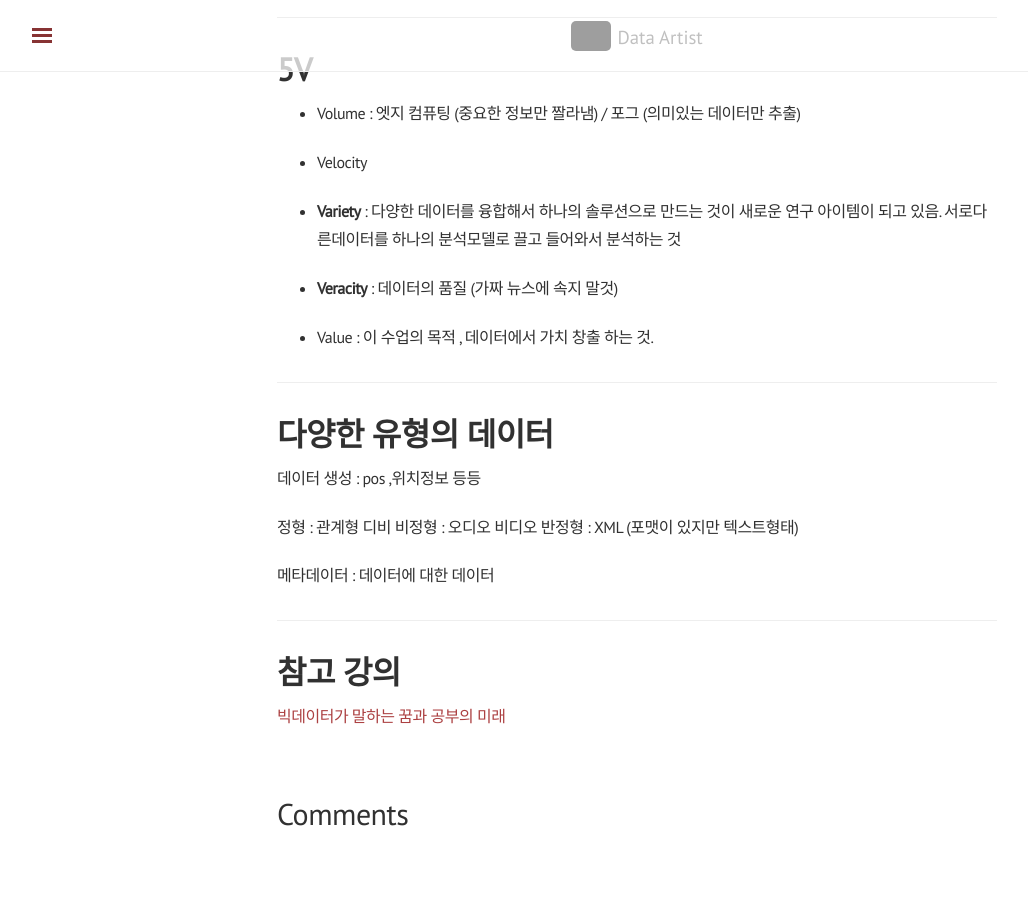
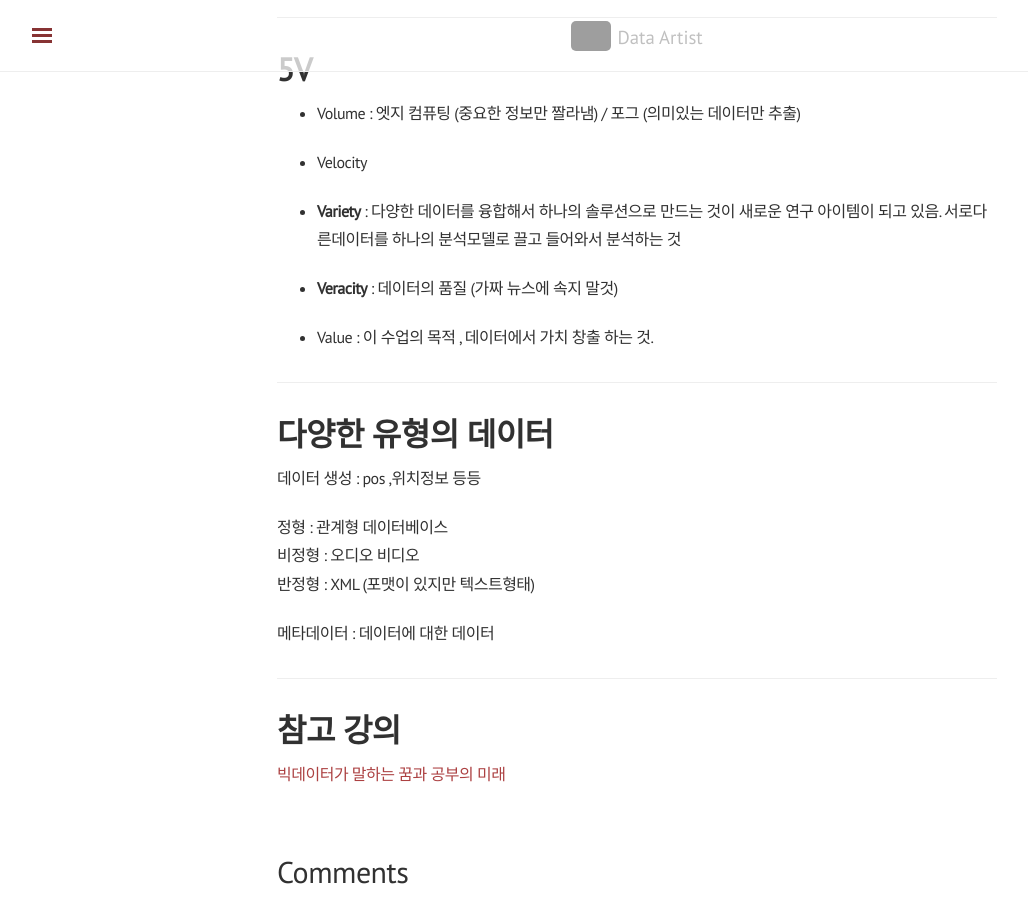
Before and after one commit to shanny924/shanny924.github.io, a Jekyll site: the page built from _posts/2020-03-21-Bintro#1.md, in a window 1280 px wide and 900 px high, scrolled down 1839 px. Shown: the whole window, without its empty margins (3-1031 px from the left). Built offline with Jekyll 4.4.1, drawn with Linux system fonts in a browser that asks for light colours; nearby versions of some CDN libraries; comment, search, counter and statistics services are not loaded; before the commit the page ends 2682 px from its top, so only the background shows below that; grey boxes are pictures that could not be loaded.

Commit message:
Update 2020-03-21-Bintro#1.md

```diff
--- a/_posts/2020-03-21-Bintro#1.md
+++ b/_posts/2020-03-21-Bintro#1.md
@@ -87,7 +87,7 @@
 
 데이터 생성 : pos ,위치정보 등등
 
-정형 : 관계형 디비
+정형 : 관계형 데이터베이스
 비정형 : 오디오 비디오
 반정형 : XML (포맷이 있지만 텍스트형태)
 
```
